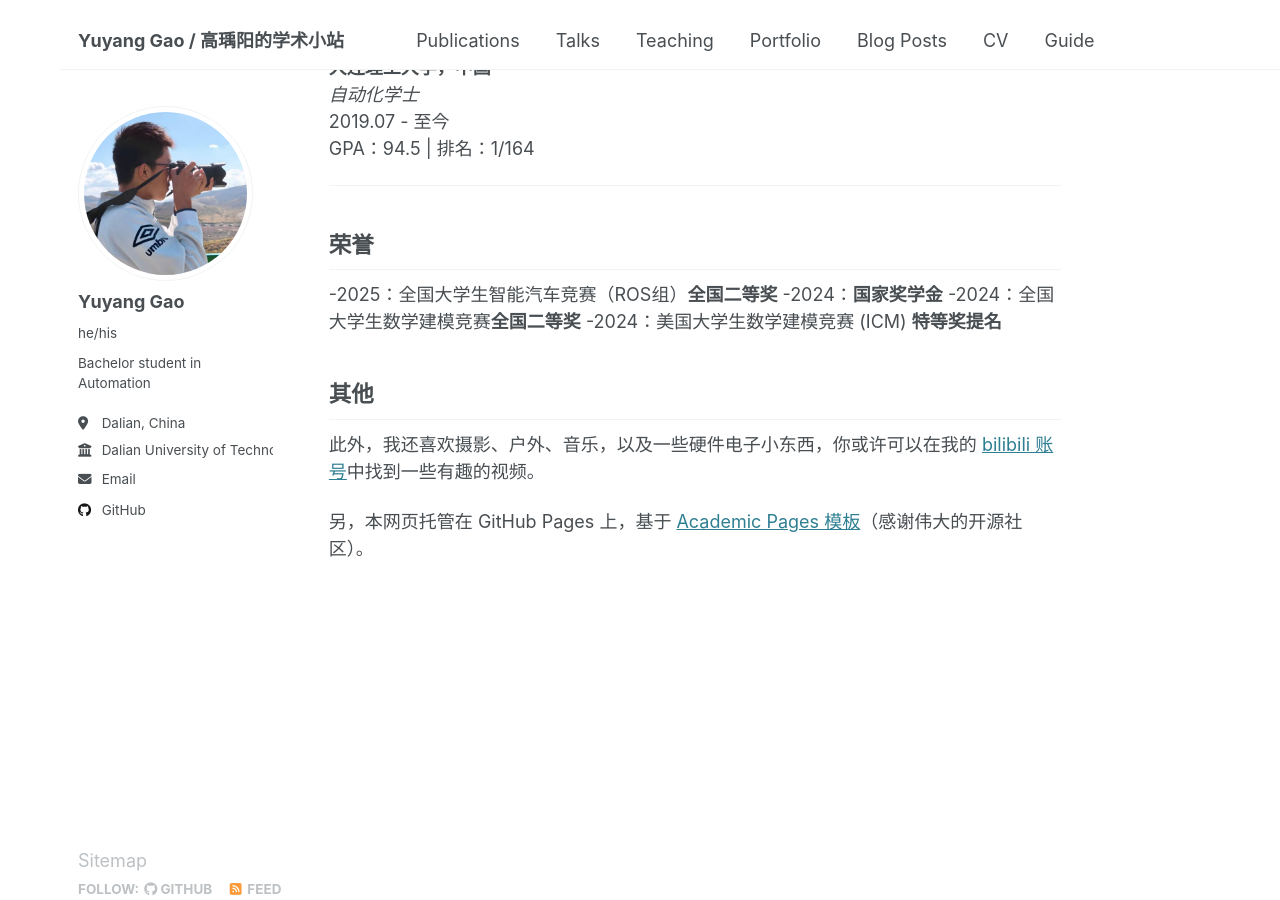
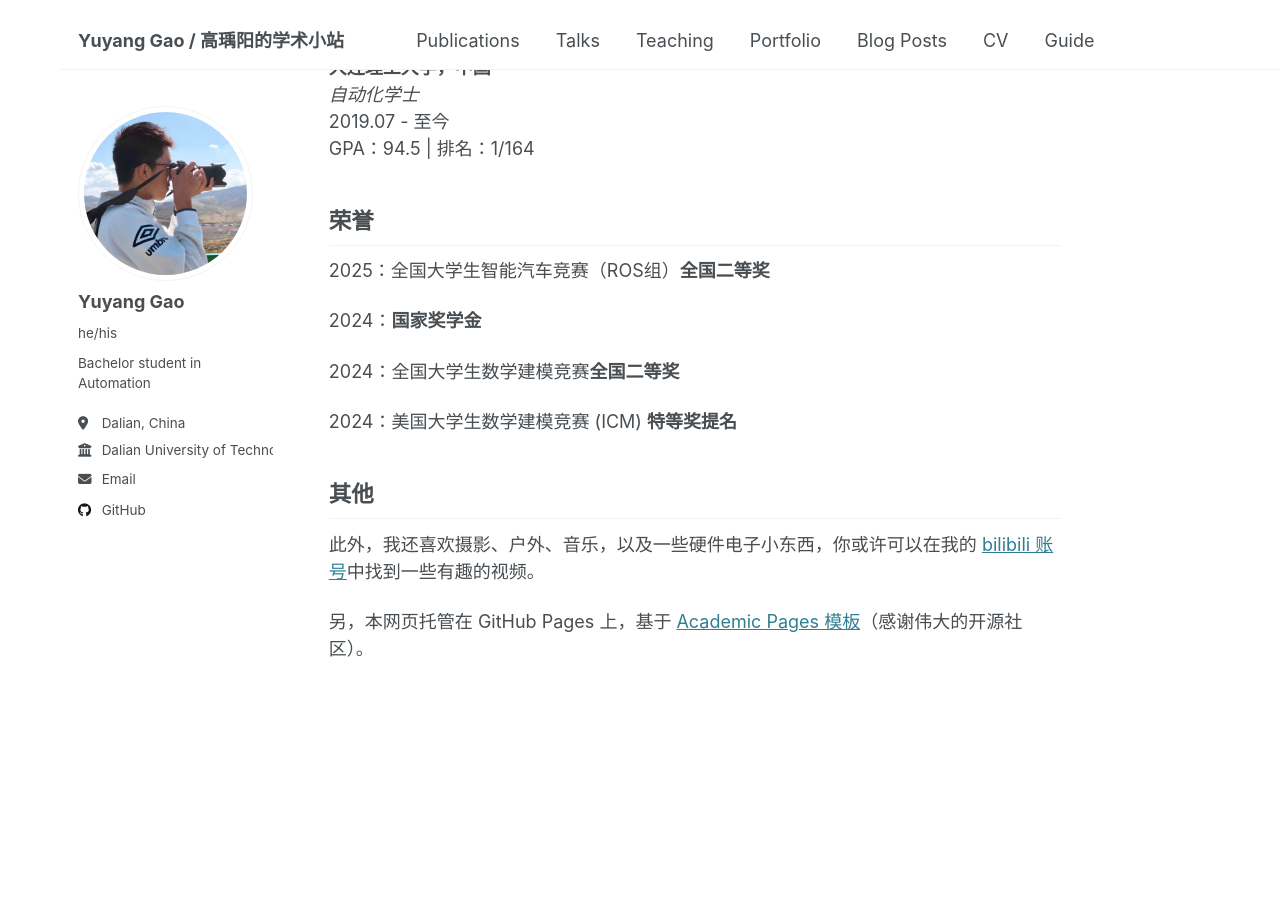
Before and after one commit to AndyGao6186/AndyGao6186.github.io, a Jekyll site: the page built from _pages/about.md, in a window 1280 px wide and 900 px high, scrolled down 858 px. Built offline with Jekyll 4.4.1, drawn with Linux system fonts in a browser that asks for light colours.

```diff
--- a/_pages/about.md
+++ b/_pages/about.md
@@ -36,14 +36,16 @@ redirect_from:
 2019.07 - 至今
 GPA：94.5 | 排名：1/164
 
----
 
 **荣誉**
 ------
--2025：全国大学生智能汽车竞赛（ROS组）**全国二等奖**
--2024：**国家奖学金**
--2024：全国大学生数学建模竞赛**全国二等奖**
--2024：美国大学生数学建模竞赛 (ICM) **特等奖提名**
+2025：全国大学生智能汽车竞赛（ROS组）**全国二等奖**
+
+2024：**国家奖学金**
+
+2024：全国大学生数学建模竞赛**全国二等奖**
+
+2024：美国大学生数学建模竞赛 (ICM) **特等奖提名**
 
 
 其他
```
